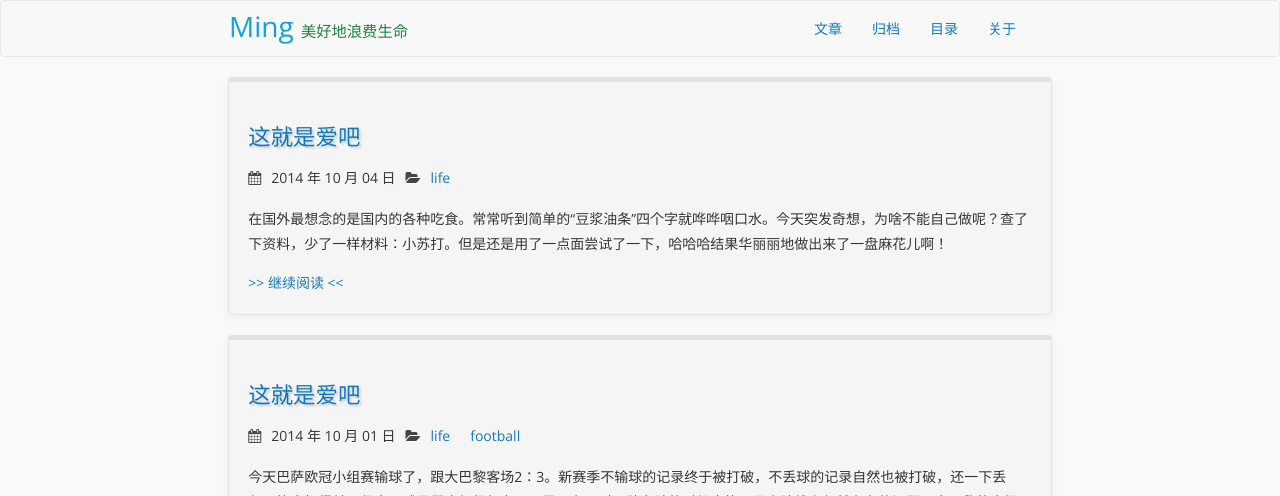
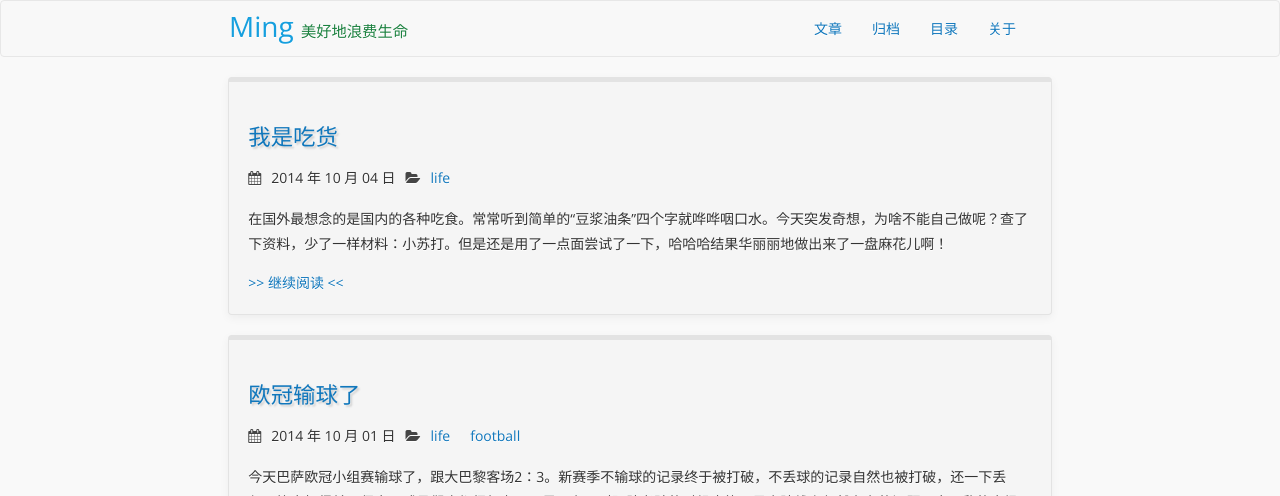
Before and after one commit to almatrix/space, a Jekyll site: the page built from index.html, in a window 1280 px wide. Shown: the top 496 px of the page. Built offline with Jekyll 4.4.1, drawn with Linux system fonts in a browser that asks for light colours; nearby versions of some CDN libraries; the list of posts is cut into pages by our own code.

Commit message:
update title

```diff
--- a/_posts/2014-10-01-vs-paris.md
+++ b/_posts/2014-10-01-vs-paris.md
@@ -2,7 +2,7 @@
 layout: post
 keywords: blog
 description: blog
-title: "这就是爱吧"
+title: "欧冠输球了"
 categories: [life, football]
 tags: [Barça, football]
 group: archive
--- a/_posts/2014-10-04-food.md
+++ b/_posts/2014-10-04-food.md
@@ -2,7 +2,7 @@
 layout: post
 keywords: blog
 description: blog
-title: "这就是爱吧"
+title: "我是吃货"
 categories: [life]
 tags: [love, 美食]
 group: archive
```
